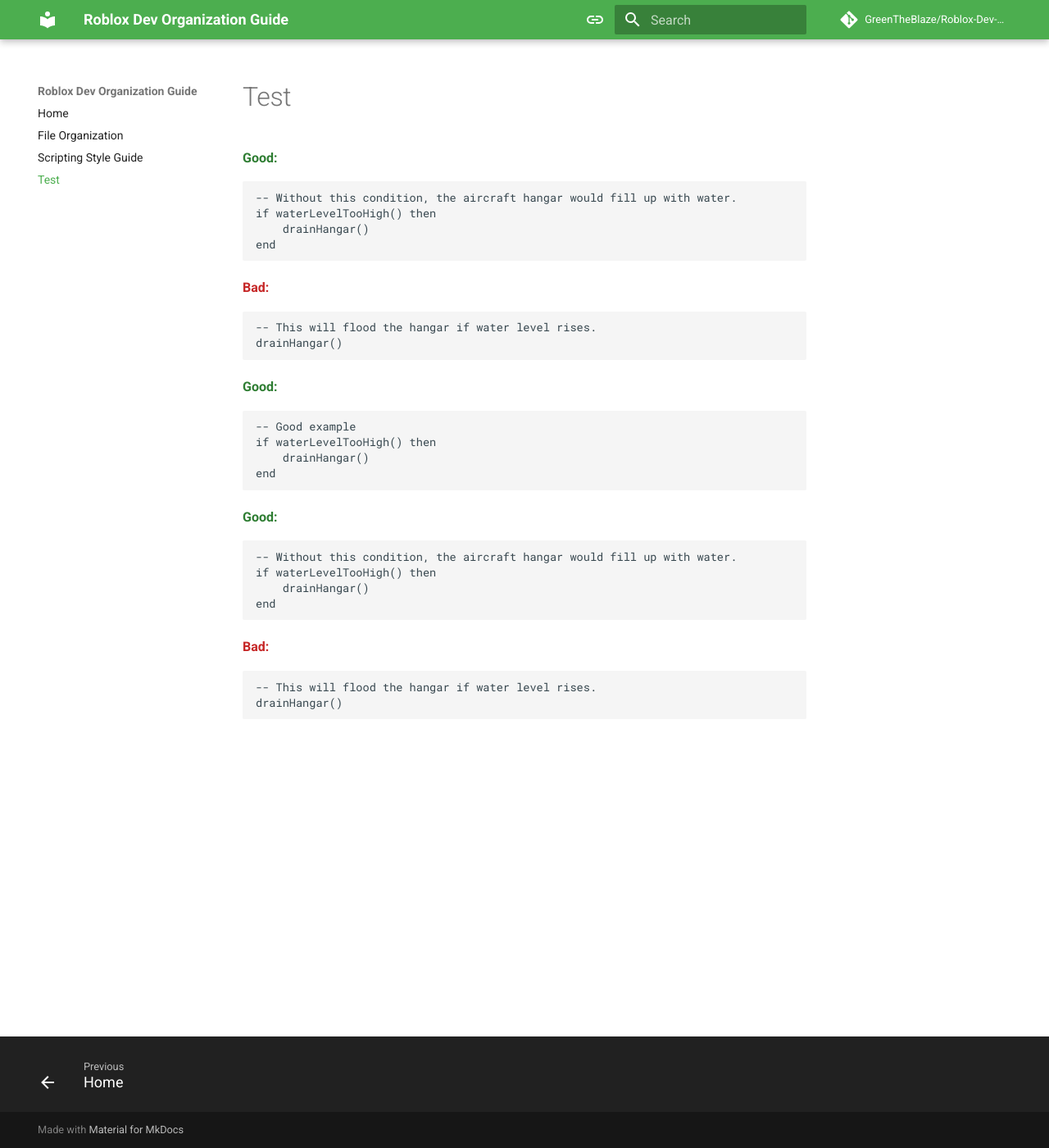
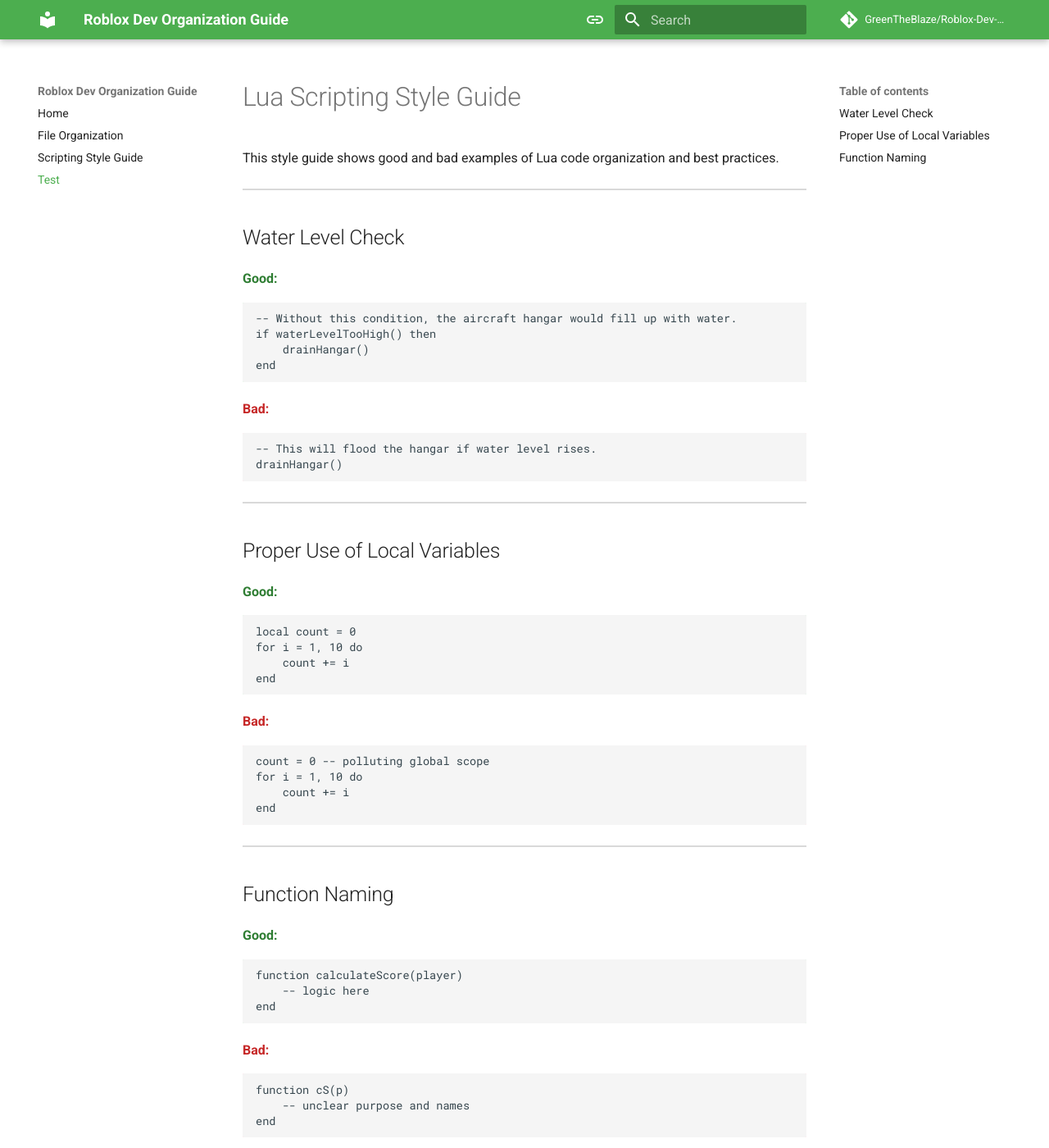
Before and after one commit to GreenTheBlaze/Roblox-Dev-Organization-Guide, an MkDocs documentation site: the page built from docs/test-code.md, in a window 1280 px wide and 1400 px high. Shown: the whole window at 82% size. Built offline with MkDocs 1.6.1 and Material for MkDocs 9.7.7, drawn with Linux system fonts in a browser that asks for light colours; comment, search, counter and statistics services are not loaded.

Commit message:
Update test-code.md

```diff
--- a/docs/test-code.md
+++ b/docs/test-code.md
@@ -1,6 +1,14 @@
+# Lua Scripting Style Guide
+
+This style guide shows good and bad examples of Lua code organization and best practices.
+
+---
+
+## Water Level Check
+
 <p class="style-good">Good:</p>
 
-<div class="codehilite good"><pre><code>-- Without this condition, the aircraft hangar would fill up with water.
+<div class="highlight good"><pre><code class="language-lua">-- Without this condition, the aircraft hangar would fill up with water.
 if waterLevelTooHigh() then
     drainHangar()
 end
@@ -8,32 +16,44 @@
 
 <p class="style-bad">Bad:</p>
 
-<div class="codehilite bad"><pre><code>-- This will flood the hangar if water level rises.
+<div class="highlight bad"><pre><code class="language-lua">-- This will flood the hangar if water level rises.
 drainHangar()
 </code></pre></div>
 
+---
 
-<p class="style-good">Good:</p>
-<div class="codehilite good"><pre><code>-- Good example
-if waterLevelTooHigh() then
-    drainHangar()
-end
-</code></pre></div>
-
-
-
+## Proper Use of Local Variables
 
 <p class="style-good">Good:</p>
 
-<div class="codehilite good"><pre><code>-- Without this condition, the aircraft hangar would fill up with water.
-if waterLevelTooHigh() then
-    drainHangar()
+<div class="highlight good"><pre><code class="language-lua">local count = 0
+for i = 1, 10 do
+    count += i
 end
 </code></pre></div>
 
 <p class="style-bad">Bad:</p>
 
-<div class="codehilite bad"><pre><code>-- This will flood the hangar if water level rises.
-drainHangar()
+<div class="highlight bad"><pre><code class="language-lua">count = 0 -- polluting global scope
+for i = 1, 10 do
+    count += i
+end
 </code></pre></div>
-</details>
+
+---
+
+## Function Naming
+
+<p class="style-good">Good:</p>
+
+<div class="highlight good"><pre><code class="language-lua">function calculateScore(player)
+    -- logic here
+end
+</code></pre></div>
+
+<p class="style-bad">Bad:</p>
+
+<div class="highlight bad"><pre><code class="language-lua">function cS(p)
+    -- unclear purpose and names
+end
+</code></pre></div>
```
